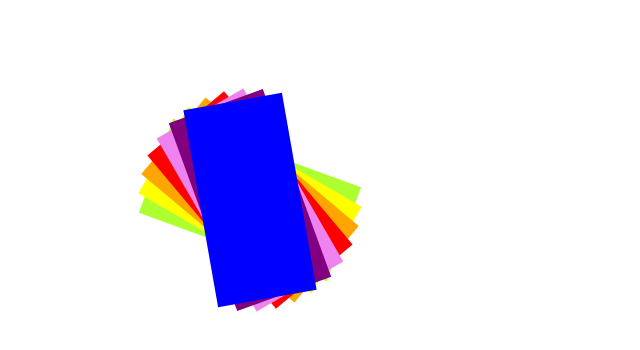
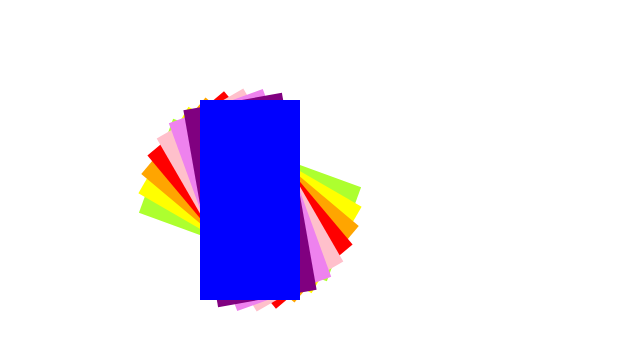
Before and after one commit to r7u7/aulaCssAnimation, a plain HTML site: page tranform.html in a window 1280 px wide. Shown: the whole page, without its empty margins (0-640 px from the left). Drawn offline with Linux system fonts and the light colour scheme.

Commit message:
aula 20 - Exemplo de CSS3 transition #1

```diff
--- a/tranform.html
+++ b/tranform.html
@@ -38,18 +38,23 @@
 
             }
              #exemplo5 {
-                 background-color: violet;
+                 background-color: pink;
                 transform: rotate(60deg); /* Standard syntax */
 
             }
              #exemplo6 {
-                 background-color: purple;
+                 background-color: violet;
                 transform: rotate(70deg); /* Standard syntax */
 
             }
              #exemplo7 {
+                background-color: purple;
+                transform: rotate(80deg); /* Standard syntax */
+
+            }
+            #exemplo8 {
                 background-color: blue;
-                transform: rotate(80deg); /* Standard syntax */
+                transform: rotate(90deg); /* Standard syntax */
 
             }
 
@@ -63,6 +68,7 @@
         <div id="exemplo5" class="estrutura"></div>
         <div id="exemplo6" class="estrutura"></div>
         <div id="exemplo7" class="estrutura"></div>
+        <div id="exemplo8" class="estrutura"></div>
 
 
 
```
